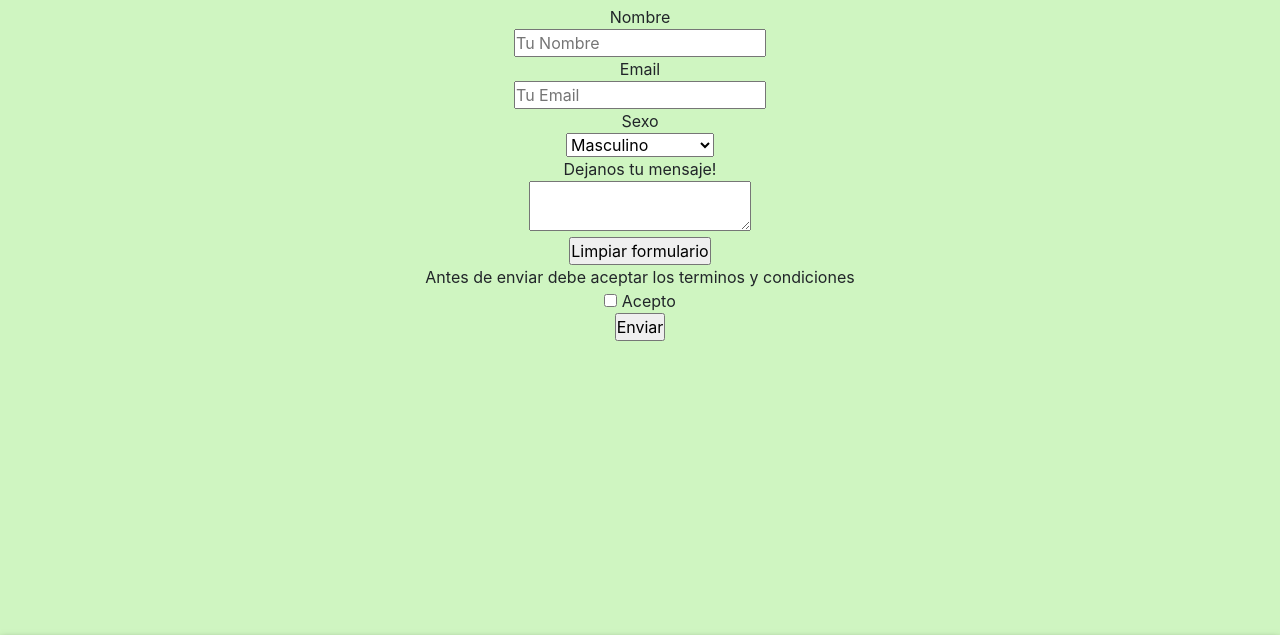
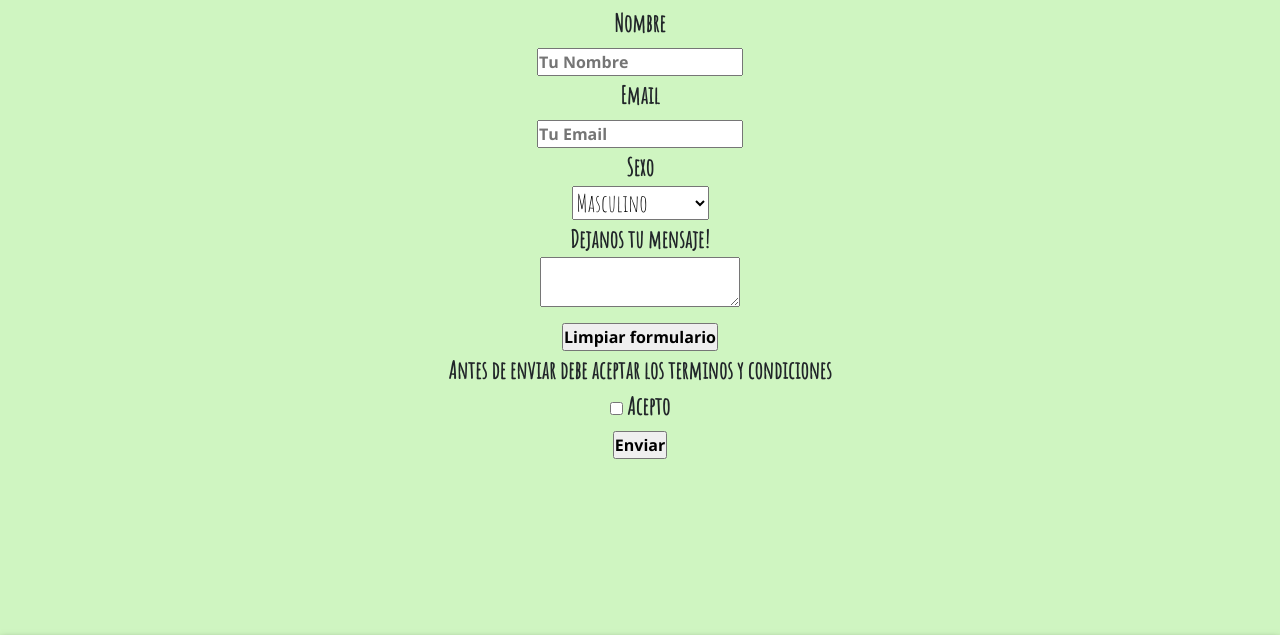
Before and after one commit to gsanguineti94/NegroHolandes, a website: page contacto.html in a window 1280 px wide. Shown: the part 125-760 px from the top of the page. Drawn offline with nearby package versions, Linux system fonts and the light colour scheme.

Commit message:
Estilizar pagina de contacto con fonts.

```diff
--- a/sass/main.scss
+++ b/sass/main.scss
@@ -95,6 +95,23 @@ $body-font: 'Open Sans';
     }
 }
 
+form{
+    font-family: $title-font;
+    font-size: x-large;
+    font-weight: 600;
+    width: 100%;
+
+    & input{
+        font-family: $body-font;
+        font-size: medium;
+    }
+
+    & textarea{
+        font-family: $body-font;
+        font-size: medium;
+    }
+}
+
 a{
     text-decoration: none;
     font-weight: 600;
```
Also changed, not shown: css/style.css.
